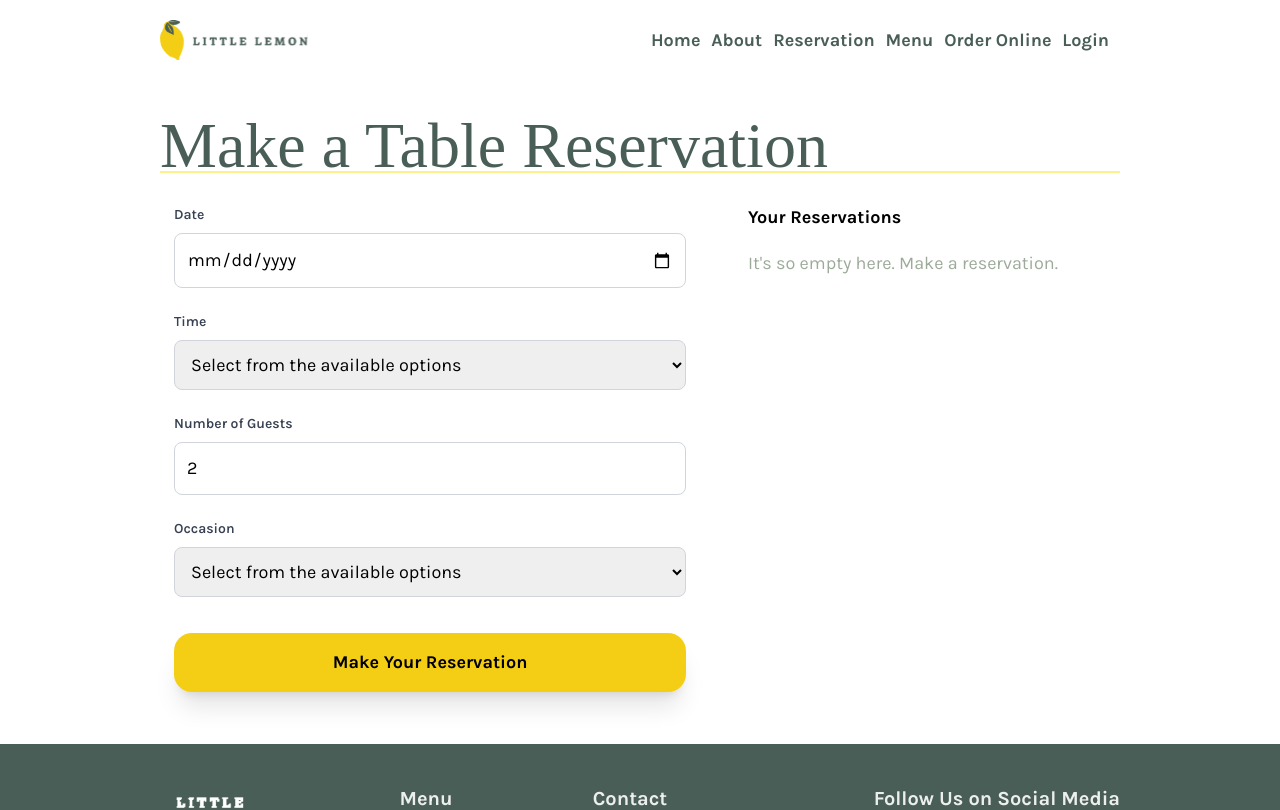
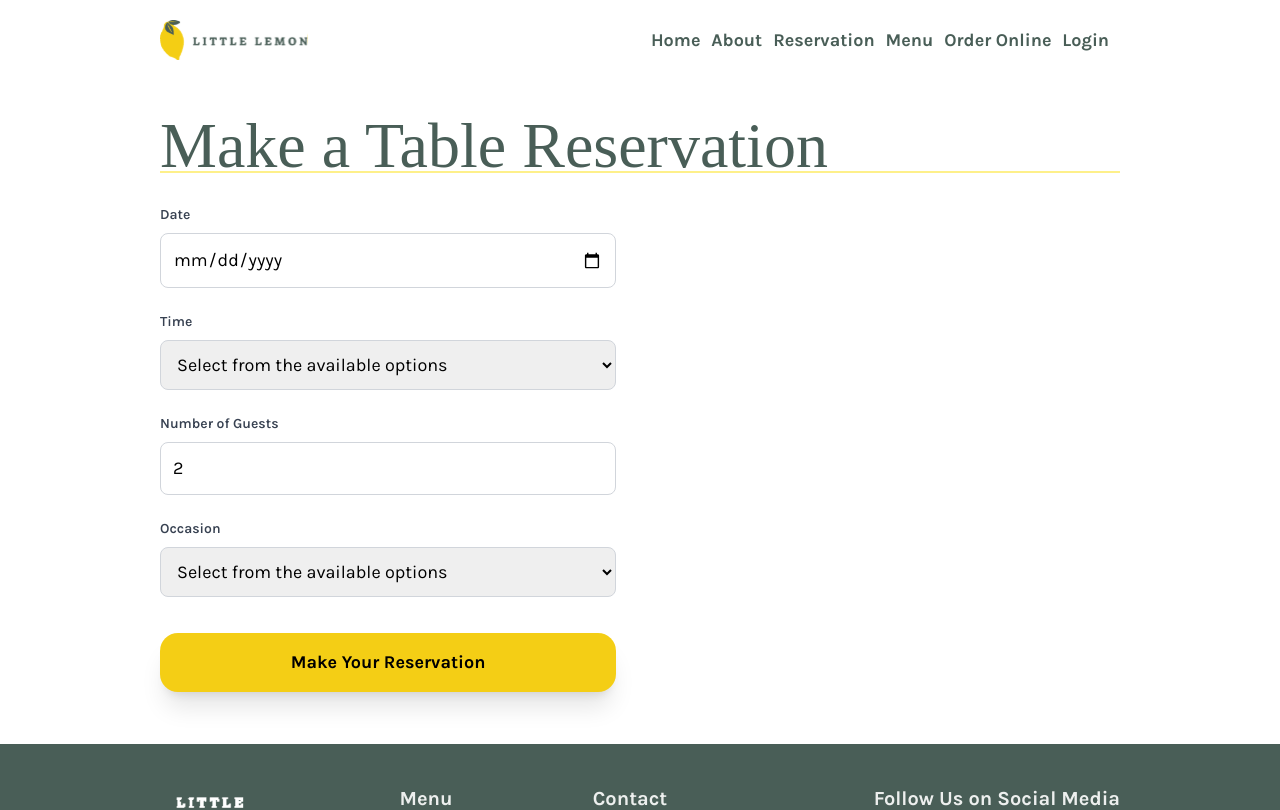
Before and after one commit to rafia-farooq/little-lemon, a React (Create React App) app: page /book-a-table in a window 1280 px wide. Shown: the top 810 px of the page. Built offline with nearby package versions, Linux system fonts and the light colour scheme; a web font is replaced by a local one.

Commit message:
added validation to the form using Fomik

```diff
--- a/package.json
+++ b/package.json
@@ -11,6 +11,7 @@
     "@testing-library/jest-dom": "^5.17.0",
     "@testing-library/react": "^13.4.0",
     "@testing-library/user-event": "^13.5.0",
+    "formik": "^2.4.6",
     "jest": "^29.7.0",
     "react": "^18.3.1",
     "react-dom": "^18.3.1",
--- a/src/Components/Pages/ReserveTable/Booking.js
+++ b/src/Components/Pages/ReserveTable/Booking.js
@@ -1,150 +1,94 @@
-import { useState, useReducer, useEffect } from "react";
+import { useState, useEffect } from "react";
 import { useNavigate } from "react-router-dom";
+import { Formik } from "formik";
 import BookingForm from "./BookingForm";
 import { fetchAPI, submitAPI } from "./api";
 
-// Reducer to manage availableTimes
-const timesReducer = (state, action) => {
-    switch (action.type) {
-        case 'SET_TIMES':
-            return action.times;
-        default:
-            return state;
-    }
-};
-
-// Fetch available times
-const fetchAvailableTimes = async (date) => {
-    return await fetchAPI(new Date(date));
-};
-
 function Booking() {
   const navigate = useNavigate();
+  const [availableTimes, setAvailableTimes] = useState([]);
 
-    // State management
-    const [formData, setFormData] = useState({
-        date: '',
-        time: '',
-        guests: 2,
-        occasion: '',
-    });
-
-    const [formErrors, setFormErrors] = useState({
-        time: '',
-        date: '',
-        guests: '',
-        occasion: '',
-    });
-
-    const [availableTimes, dispatch] = useReducer(timesReducer, []);
-
-    // Fetch available times on mount
+  // Fetch available times when the component mounts
   useEffect(() => {
     const fetchTimes = async () => {
-            const times = await fetchAvailableTimes(new Date());  // Fetch times for today's date
-            dispatch({ type: 'SET_TIMES', times });
+      const times = await fetchAPI(new Date()); // Fetch times for today's date
+      setAvailableTimes(times);
     };
 
     fetchTimes();
   }, []);
 
-    // Update available times when the date is changed
+  // Fetch available times when the date changes
   const updateAvailableTimes = async (selectedDate) => {
-        const times = await fetchAvailableTimes(selectedDate);
-        dispatch({ type: 'SET_TIMES', times });
-    };
-
-    // Handle form changes
-    const handleChange = (e) => {
-        const { name, value } = e.target;
-        setFormData((prevData) => ({
-            ...prevData,
-            [name]: value,
-        }));
-
-        // Clear error for the specific field if value changes
-        if (value !== '') {
-            setFormErrors((prevErrors) => ({
-                ...prevErrors,
-                [name]: '',
-            }));
-        }
-
-        // If the date changes, update available times
-        if (name === 'date') {
-            updateAvailableTimes(value);
-        }
-    };
-
-    // Handle form submission
-    const handleSubmit = async (e) => {
-        e.preventDefault();
-
-        let errors = {};
-
-        if (!formData.time) {
-            errors.time = 'Select an available time';
-        }
-
-        if (!formData.date) {
-            errors.date = 'Date is required';
-        } else if (new Date(formData.date) <= new Date()) {
-            errors.date = 'Please choose a future date';
-        }
-
-        if (!formData.guests || formData.guests < 1 || formData.guests > 15) {
-            errors.guests = 'Maximum guests allowed are 15';
-        }
-
-        if (!formData.occasion) {
-            errors.occasion = "You haven't picked the occasion";
-        }
-
-        if (Object.keys(errors).length > 0) {
-            setFormErrors(errors);
-        } else {
-            await submitForm(formData);
-        }
+    const times = await fetchAPI(new Date(selectedDate));
+    setAvailableTimes(times);
   };
 
   // Submit form data to the API
   const submitForm = async (formData) => {
     try {
-            const isSuccessful = await submitAPI(formData);  // Submit the form data to the API
+      const isSuccessful = await submitAPI(formData); // Submit the form data to the API
       if (isSuccessful) {
         // Navigate to the confirmation page upon success
-                navigate('/confirmed-booking');
+        navigate("/confirmed-booking");
       } else {
-                console.error('Failed to submit the booking');
+        console.error("Failed to submit the booking");
       }
     } catch (error) {
-            console.error('Error submitting form:', error);
+      console.error("Error submitting form:", error);
     }
   };
 
   return (
-        <div className="about md:gap-7 w-3/4 my-10 mx-auto">
+    <div className="md:gap-7 w-3/4 my-10 mx-auto">
       <header className="border-b-2 border-yellow-200">
         <h1>Make a Table Reservation</h1>
       </header>
       <main className="md:grid grid-cols-1 md:grid-cols-12 gap-12 mt-8">
-                <div className="md:col-span-7">
+        {/* Booking Form Column (Left) */}
+        <div className="md:col-span-6">
+          <Formik
+            initialValues={{
+              date: "",
+              time: "",
+              guests: 2,
+              occasion: "",
+            }}
+            validateOnBlur={false} // Disable validation on blur to prevent showing all errors immediately
+            validateOnChange={false} // Disable validation on change to prevent showing all errors immediately
+            validate={(values) => {
+              const errors = {};
+              if (!values.time) errors.time = "Select an available time";
+              if (!values.date) {
+                errors.date = "Date is required";
+              } else if (new Date(values.date) <= new Date()) {
+                errors.date = "Please choose a future date";
+              }
+              if (!values.guests || values.guests < 1 || values.guests > 15) {
+                errors.guests = "Maximum guests allowed are 15";
+              }
+              if (!values.occasion) errors.occasion = "You haven't picked the occasion";
+              return errors;
+            }}
+            onSubmit={async (values) => {
+              await submitForm(values);
+            }}
+          >
+            {({ values, handleChange, handleSubmit, errors, touched, setFieldValue }) => (
+              <>
                 <BookingForm
-                        formData={formData}
-                        formErrors={formErrors}
                   availableTimes={availableTimes}
                   handleChange={handleChange}
                   handleSubmit={handleSubmit}
+                  formData={values} // values come from Formik's render props
+                  formErrors={errors} // errors come from Formik's render props
+                  touched={touched} // touched field tracking from Formik
                   updateAvailableTimes={updateAvailableTimes}
+                  setFieldValue={setFieldValue} // Pass setFieldValue to handle custom changes
                 />
-                </div>
-                <div className="md:col-span-5 mt-14 md:mt-0">
-                    <h4 id="your-reservations" className="capitalize">Your Reservations</h4>
-                    <p className="mt-5 text-[#9cab99]">
-                        {formData.date && formData.time
-                            ? `Reservation on ${formData.date} at ${formData.time}`
-                            : "It's so empty here. Make a reservation."}
-                    </p>
+              </>
+            )}
+          </Formik>
         </div>
       </main>
     </div>
--- a/src/Components/Pages/ReserveTable/BookingForm.js
+++ b/src/Components/Pages/ReserveTable/BookingForm.js
@@ -6,14 +6,26 @@ function BookingForm({
     handleSubmit,
     updateAvailableTimes,
   }) {
+    // Handle date change to update available times
     const handleDateChange = (e) => {
       const selectedDate = e.target.value;
-        handleChange(e);  // Update form data with the selected date
-        updateAvailableTimes(selectedDate);  // Update available times based on the new date
+      handleChange(e); // Update form data with the selected date
+      updateAvailableTimes(selectedDate); // Update available times based on the new date
     };
 
     // InputField component to DRY up code for similar input structures
-    const InputField = ({ id, label, type, value, onChange, error, min, max, options }) => (
+    const InputField = ({
+      id,
+      label,
+      type,
+      value,
+      onChange,
+      error,
+      min,
+      max,
+      options,
+      required,
+    }) => (
       <div className="space-y-2">
         <label htmlFor={id} className="block text-sm font-semibold text-gray-700">
           {label}
@@ -25,9 +37,10 @@ function BookingForm({
             value={value}
             onChange={onChange}
             className="w-full p-3 border border-gray-300 rounded-lg focus:outline-none focus:ring-1 focus:ring-yellow-300"
-                    aria-required="true"
+            aria-required={required ? 'true' : 'false'}
             aria-invalid={error ? 'true' : 'false'}
             aria-describedby={`${id}-error`}
+            required={required}
           >
             <option value="">Select from the available options</option>
             {options.map((option, index) => (
@@ -46,9 +59,10 @@ function BookingForm({
             min={min}
             max={max}
             className="w-full p-3 border border-gray-300 rounded-lg focus:outline-none focus:ring-1 focus:ring-yellow-300"
-                    aria-required="true"
+            aria-required={required ? 'true' : 'false'}
             aria-invalid={error ? 'true' : 'false'}
             aria-describedby={`${id}-error`}
+            required={required}
           />
         )}
         {error && (
@@ -69,7 +83,7 @@ function BookingForm({
           value={formData.date}
           onChange={handleDateChange}
           error={formErrors.date}
-                updateAvailableTimes={updateAvailableTimes}
+          required={true} // Make date field required
         />
 
         {/* Time Field */}
@@ -80,6 +94,7 @@ function BookingForm({
           value={formData.time}
           onChange={handleChange}
           error={formErrors.time}
+          required={true} // Make time field required
           options={availableTimes}
         />
 
@@ -91,8 +106,9 @@ function BookingForm({
           value={formData.guests}
           onChange={handleChange}
           error={formErrors.guests}
-                min="1"
-                max="15"
+          min={1}
+          max={15}
+          required={true} // Make guests field required
         />
 
         {/* Occasion Field */}
@@ -103,7 +119,8 @@ function BookingForm({
           value={formData.occasion}
           onChange={handleChange}
           error={formErrors.occasion}
-                options={['', 'Party', 'Casual', 'Anniversary']}
+          required={true} // Make occasion field required
+          options={['Party', 'Casual', 'Anniversary']}
         />
 
         {/* Submit Button */}
```
Also changed, not shown: 2 other files (tests, documents, lock files or other folders). Lines whose indentation alone changed are shown as unchanged.
